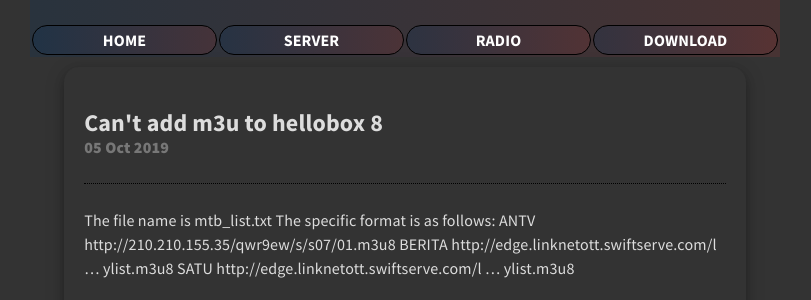
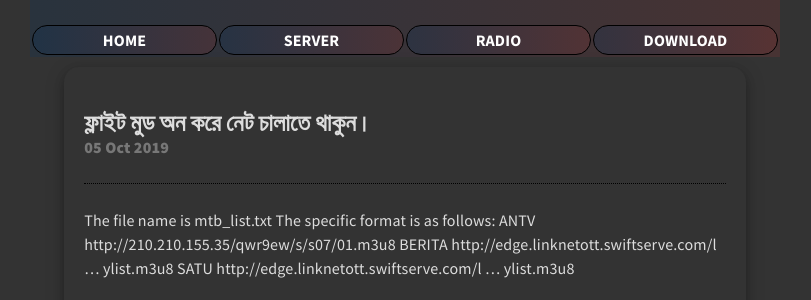
Before and after one commit to bdmilan/blog, a Jekyll site: the page built from _posts/2019-10-05-can't add m3u to hellobox 8.md, in a window 1280 px wide. Shown: the part 204-504 px from the top of the page, without its empty margins (235-1046 px from the left). Built offline with Jekyll 4.4.1, drawn with Linux system fonts in a browser that asks for light colours; comment, search, counter and statistics services are not loaded.

Commit message:
Update 2019-10-05-can't add m3u to hellobox 8.md

```diff
--- a/_posts/2019-10-05-can't add m3u to hellobox 8.md
+++ b/_posts/2019-10-05-can't add m3u to hellobox 8.md
@@ -1,3 +1,7 @@
+---
+title: ফ্লাইট মুড অন করে নেট চালাতে থাকুন।
+---
+
 The file name is mtb_list.txt
 The specific format is as follows:
 ANTV
```
